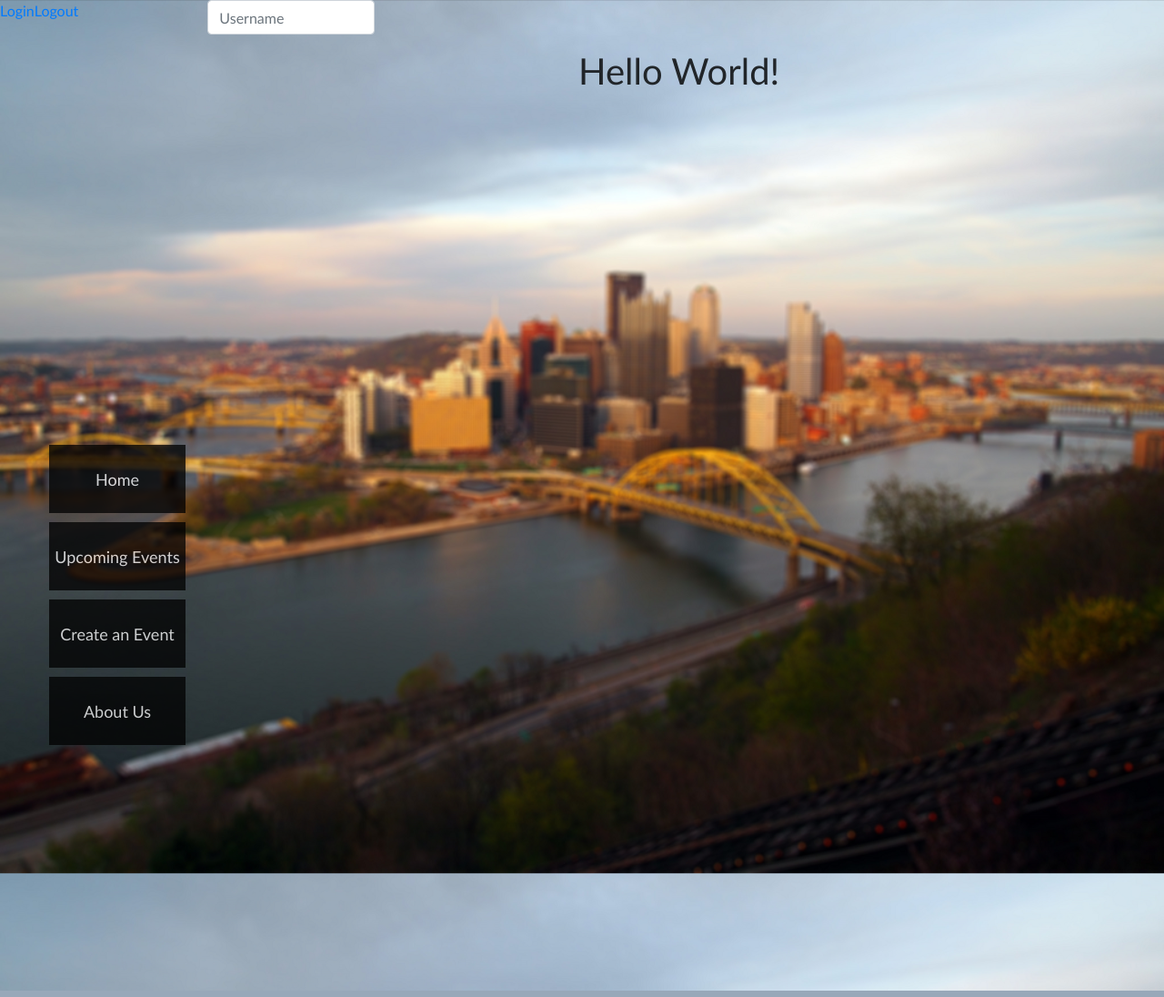
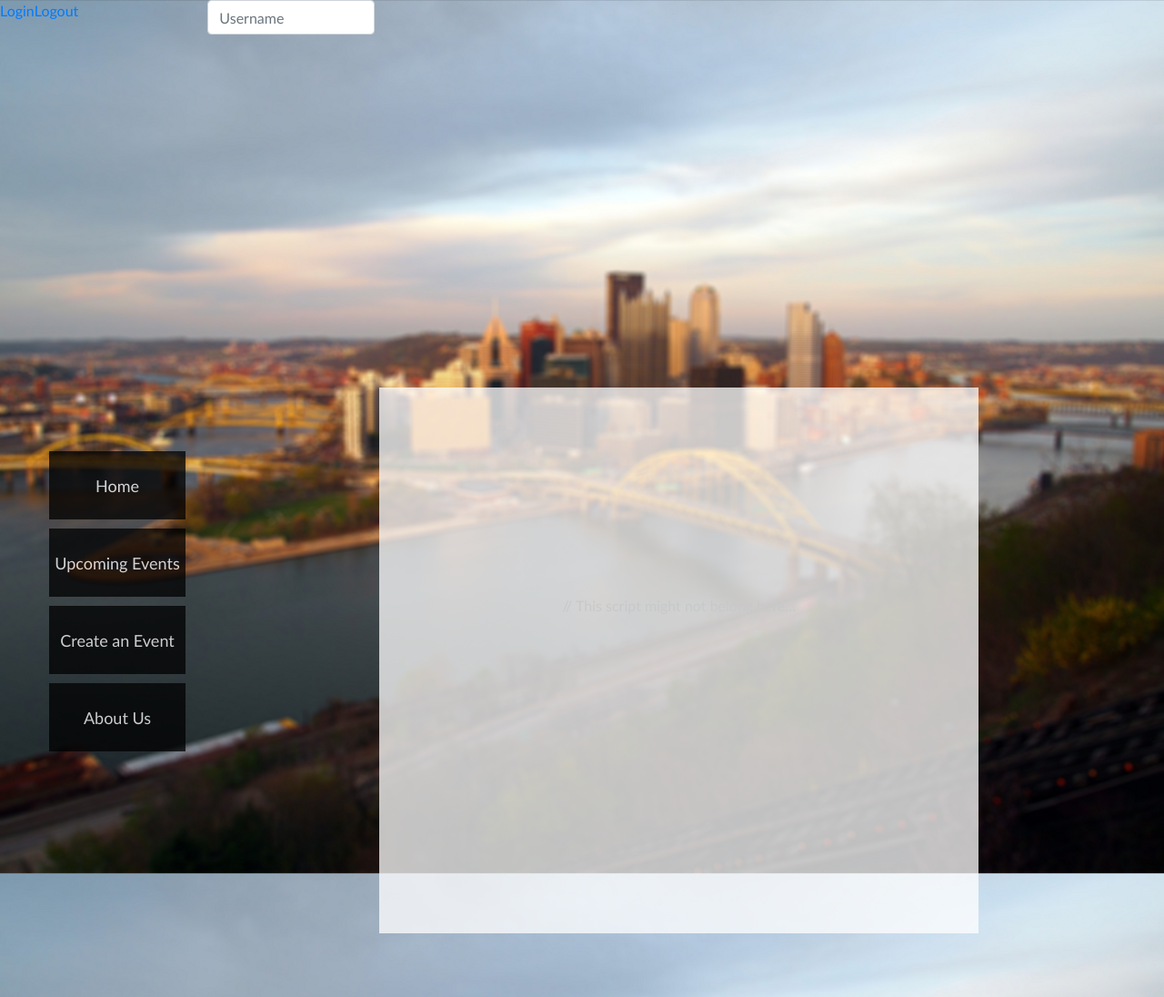
Before and after one commit to biggs0125/CoMmUnity, a Django app: template community/calendars/templates/calendars.html in a window 1280 px wide. Shown: the whole page at 91% size. Run offline with Django 3.2, Linux system fonts and the light colour scheme; the template is opened without the code that fills it, so the values that code supplies are empty; some libraries are stand-ins or nearby versions.

Commit message:
basic calendar page

```diff
--- a/community/calendars/templates/calendars.html
+++ b/community/calendars/templates/calendars.html
@@ -1,5 +1,15 @@
 {% extends "base.html" %}
 
 {% block content %}
-<h1> Hello World! </h1>
+
+<div class="center content-area" id='calendar'></div>
+// This script might not belong here...
+<script type='text/javascript'>
+  $(document).ready(function() {
+  $('#calendar').fullCalendar({
+
+  })
+  });
+</script>
+
 {% endblock %}
```
